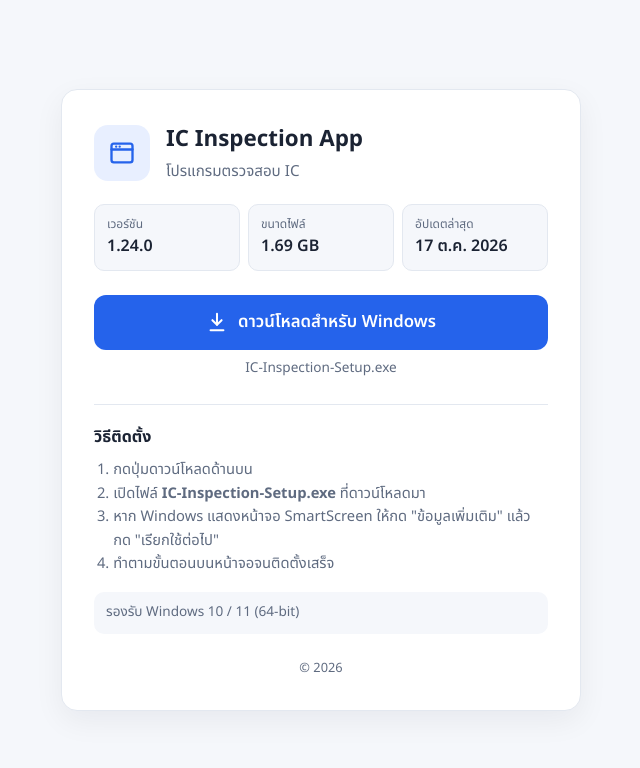
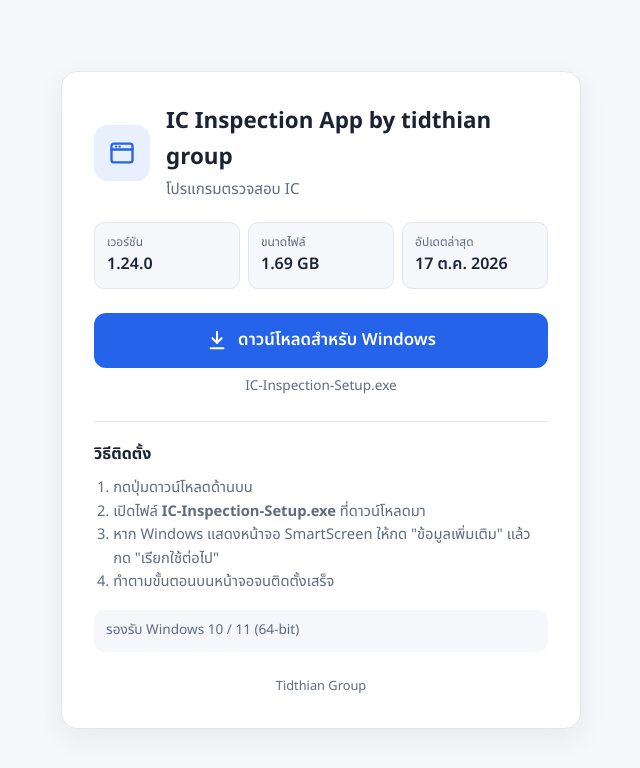
Before and after one commit to faptster/ICdownload, a website: page public/index.html in a window 1280 px wide. Shown: the whole page, without its empty margins (319-959 px from the left). Drawn offline with Linux system fonts and the light colour scheme.

Commit message:
Update index.html

```diff
--- a/public/index.html
+++ b/public/index.html
@@ -183,13 +183,13 @@
   <script>
     // ===== แก้ไขข้อมูลโปรแกรมตรงนี้ =====
     const APP = {
-      name: "IC Inspection App",
+      name: "IC Inspection App by tidthian group",
       description: "โปรแกรมตรวจสอบ IC",
       version: "1.24.0",
       size: "1.69 GB",
       date: "17 ต.ค. 2026",
       file: "https://github.com/faptster/ICdownload/releases/latest/download/IC-Inspection-Setup.exe", // วางไฟล์ .exe ไว้ในโฟลเดอร์ files/ แล้วแก้ชื่อตรงนี้
-      footer: "© 2026"
+      footer: "Tidthian Group"
     };
     // ===================================
 
```
